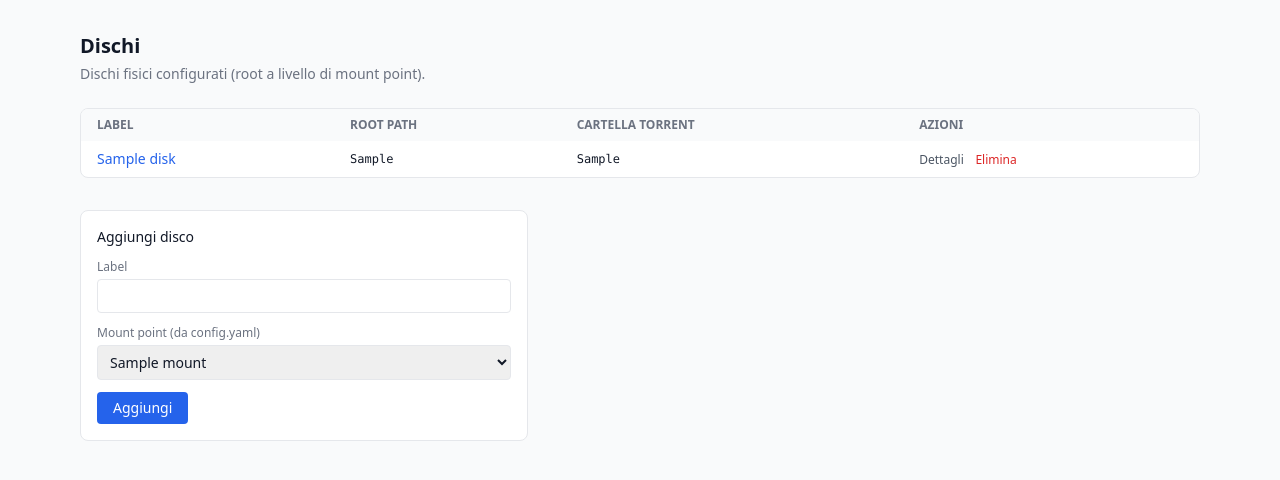
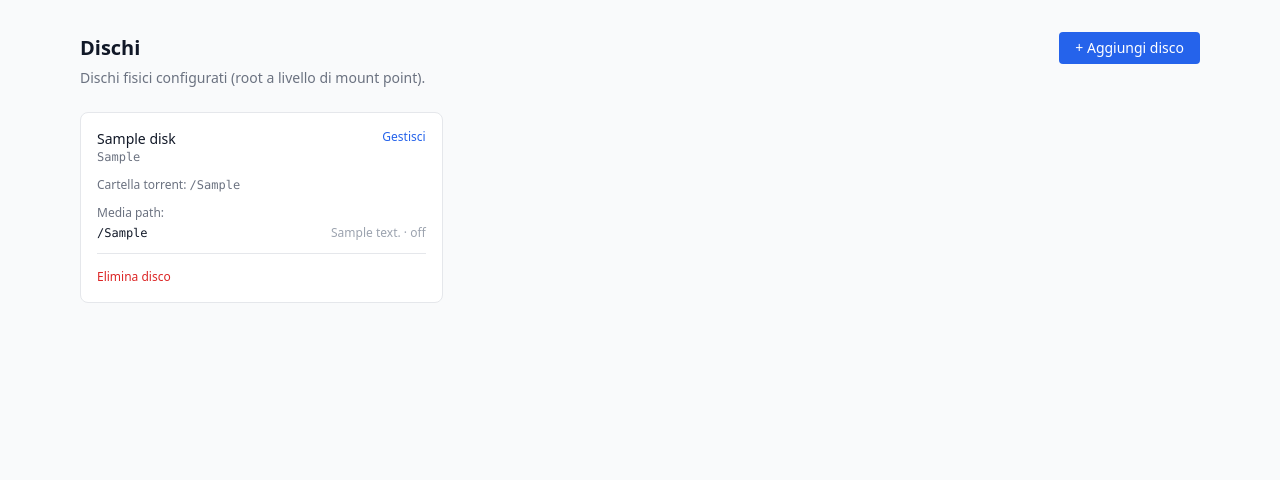
Before and after one commit to lktorrentz/ratio-guardian, a FastAPI app: template app/templates/disks.html in a window 1280 px wide. Shown: the part 56-536 px from the top of the page. Run offline with FastAPI, Linux system fonts and the light colour scheme; the template is opened without the code that fills it: most values are stand-ins (such as "Sample title", 1, 10 or a date in 2020); data that the repository does not hold is empty; parts of the project's set-up code (start-up, migrations or seed data) failed here and were passed over; some libraries are stand-ins or nearby versions.

Commit message:
Redesign disks page: one card per disk, add-disk in a modal
Replaces the flat table with a card grid so media paths are visible
directly on the disks page (previously only on the per-disk detail
page) - each card shows label, root_path, torrents_rel_path, and a
compact list of its media paths with type/enabled state. "Gestisci"
still links to the detail page for the tree-browser-driven config
(torrents path, adding media paths) that doesn't fit in a card.

"Aggiungi disco" moves into a native <dialog> modal behind a button,
decluttering the page - no JS library, just showModal()/close(). If
disk creation fails validation, the page reopens the modal automatically
(via a small inline script keyed off the existing `error` query param)
so the message shows up where the form is, not detached above the grid.

Co-Authored-By: Claude Sonnet 5 <noreply@anthropic.com>

```diff
--- a/app/templates/disks.html
+++ b/app/templates/disks.html
@@ -1,44 +1,59 @@
 {% extends "base.html" %}
 {% block title %}Dischi — Ratio Guardian{% endblock %}
 {% block content %}
-<h1 class="text-xl font-semibold mb-1">Dischi</h1>
+<div class="flex items-center justify-between mb-1">
+    <h1 class="text-xl font-semibold">Dischi</h1>
+    <button type="button" onclick="document.getElementById('add-disk-modal').showModal()"
+            class="bg-blue-600 text-white text-sm px-4 py-1.5 rounded hover:bg-blue-700">
+        + Aggiungi disco
+    </button>
+</div>
 <p class="text-gray-500 mb-6">Dischi fisici configurati (root a livello di mount point).</p>
 
-{% if error %}<div class="bg-red-50 text-red-700 border border-red-200 rounded px-3 py-2 text-sm mb-4">{{ error }}</div>{% endif %}
-
-<div class="bg-white border rounded-lg overflow-hidden mb-8">
-    <table class="w-full text-left">
-        <thead class="bg-gray-50 text-xs uppercase text-gray-500">
-            <tr>
-                <th class="px-4 py-2">Label</th>
-                <th class="px-4 py-2">Root path</th>
-                <th class="px-4 py-2">Cartella torrent</th>
-                <th class="px-4 py-2">Azioni</th>
-            </tr>
-        </thead>
-        <tbody class="divide-y">
+<div class="grid grid-cols-1 md:grid-cols-2 lg:grid-cols-3 gap-4">
     {% for d in disks %}
-            <tr>
-                <td class="px-4 py-2"><a href="/config/disks/{{ d.id }}" class="text-blue-600 hover:underline">{{ d.label }}</a></td>
-                <td class="px-4 py-2 font-mono text-xs">{{ d.root_path }}</td>
-                <td class="px-4 py-2 font-mono text-xs">{{ d.torrents_rel_path or "non configurata" }}</td>
-                <td class="px-4 py-2 space-x-2">
-                    <a href="/config/disks/{{ d.id }}" class="text-xs text-gray-600 hover:underline">Dettagli</a>
-                    <form method="post" action="/config/disks/{{ d.id }}/delete" class="inline"
-                          onsubmit="return confirm('Eliminare il disco {{ d.label }}? I media path collegati verranno eliminati.')">
-                        <button type="submit" class="text-xs text-red-600 hover:underline">Elimina</button>
-                    </form>
-                </td>
-            </tr>
-            {% else %}
-            <tr><td colspan="4" class="px-4 py-4 text-gray-400 italic">Nessun disco configurato.</td></tr>
-            {% endfor %}
-        </tbody>
-    </table>
+    <div class="bg-white border rounded-lg p-4 flex flex-col">
+        <div class="flex items-start justify-between gap-2">
+            <div class="min-w-0">
+                <div class="font-medium truncate">{{ d.label }}</div>
+                <div class="font-mono text-xs text-gray-500 truncate">{{ d.root_path }}</div>
+            </div>
+            <a href="/config/disks/{{ d.id }}" class="text-xs text-blue-600 hover:underline whitespace-nowrap">Gestisci</a>
         </div>
 
-<div class="bg-white border rounded-lg p-4 max-w-md">
+        <div class="text-xs text-gray-500 mt-3">
+            Cartella torrent:
+            <span class="font-mono">{{ ("/" + d.torrents_rel_path) if d.torrents_rel_path else "non configurata" }}</span>
+        </div>
+
+        <div class="text-xs text-gray-500 mt-3 mb-1">Media path:</div>
+        {% if d.media_paths %}
+        <ul class="text-xs space-y-1">
+            {% for mp in d.media_paths %}
+            <li class="flex items-center justify-between gap-2">
+                <span class="font-mono truncate">/{{ mp.relative_path }}</span>
+                <span class="text-gray-400 whitespace-nowrap">{{ mp.content_type }} · {{ "on" if mp.enabled else "off" }}</span>
+            </li>
+            {% endfor %}
+        </ul>
+        {% else %}
+        <div class="text-xs text-gray-400 italic">Nessuna media path</div>
+        {% endif %}
+
+        <form method="post" action="/config/disks/{{ d.id }}/delete" class="mt-3 pt-3 border-t"
+              onsubmit="return confirm('Eliminare il disco {{ d.label }}? I media path collegati verranno eliminati.')">
+            <button type="submit" class="text-xs text-red-600 hover:underline">Elimina disco</button>
+        </form>
+    </div>
+    {% else %}
+    <p class="text-gray-400 italic col-span-full">Nessun disco configurato.</p>
+    {% endfor %}
+</div>
+
+<dialog id="add-disk-modal" class="rounded-lg p-0 backdrop:bg-black/30">
+    <div class="p-5 w-80">
         <h2 class="font-medium mb-3">Aggiungi disco</h2>
+        {% if error %}<div class="bg-red-50 text-red-700 border border-red-200 rounded px-3 py-2 text-xs mb-3">{{ error }}</div>{% endif %}
         {% if available_mounts %}
         <form method="post" action="/config/disks" class="space-y-3">
             <div>
@@ -53,10 +68,22 @@
                     {% endfor %}
                 </select>
             </div>
+            <div class="flex justify-end gap-2 pt-2">
+                <button type="button" onclick="document.getElementById('add-disk-modal').close()"
+                        class="text-sm text-gray-600 px-3 py-1.5">Annulla</button>
                 <button type="submit" class="bg-blue-600 text-white text-sm px-4 py-1.5 rounded hover:bg-blue-700">Aggiungi</button>
+            </div>
         </form>
         {% else %}
         <p class="text-sm text-gray-500">Tutti i mount configurati in <code>config.yaml</code> sono già assegnati a un disco.</p>
+        <div class="flex justify-end pt-3">
+            <button type="button" onclick="document.getElementById('add-disk-modal').close()" class="text-sm text-gray-600 px-3 py-1.5">Chiudi</button>
+        </div>
         {% endif %}
     </div>
+</dialog>
+
+{% if error %}
+<script>document.getElementById('add-disk-modal').showModal();</script>
+{% endif %}
 {% endblock %}
```
Lines whose indentation alone changed are shown as unchanged.
